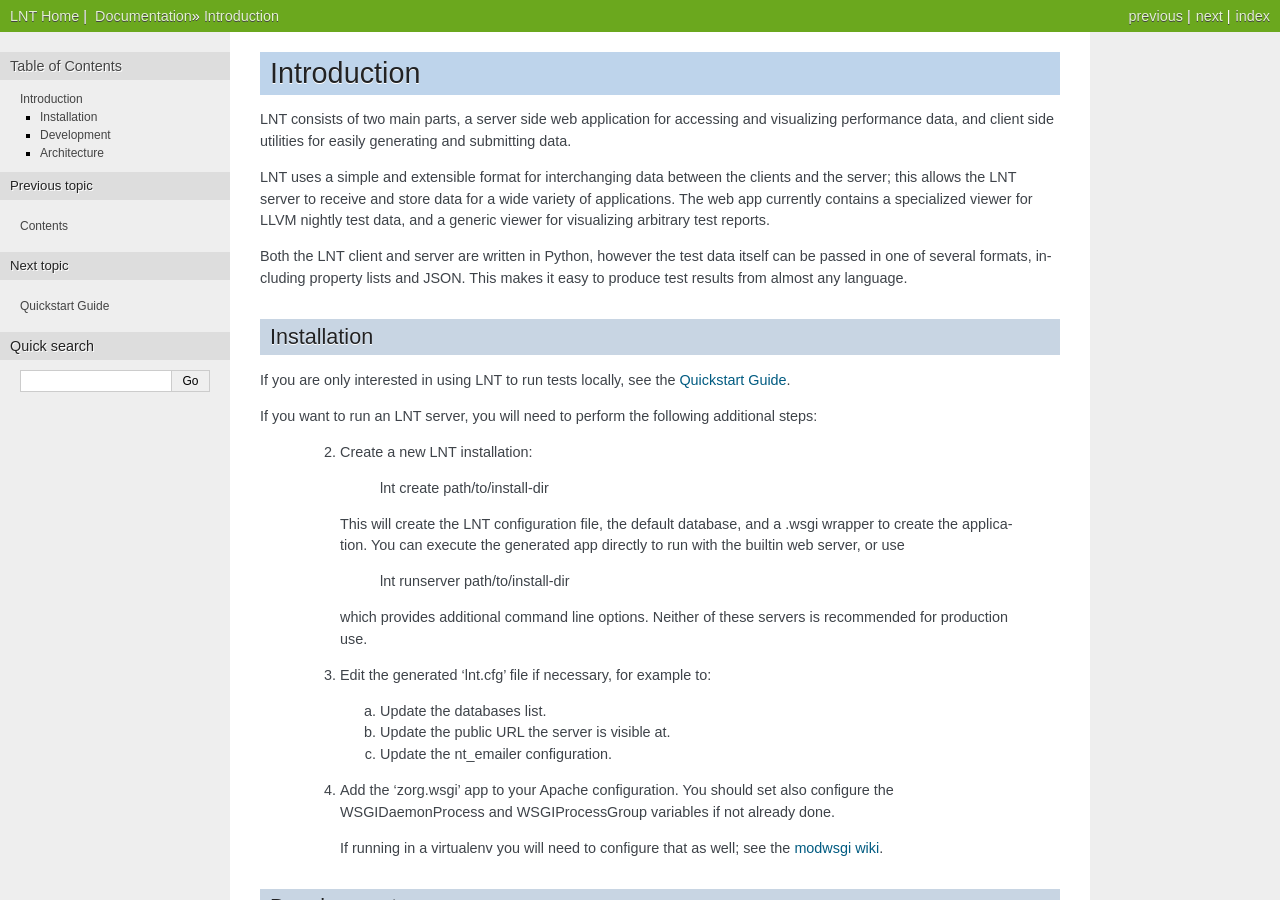
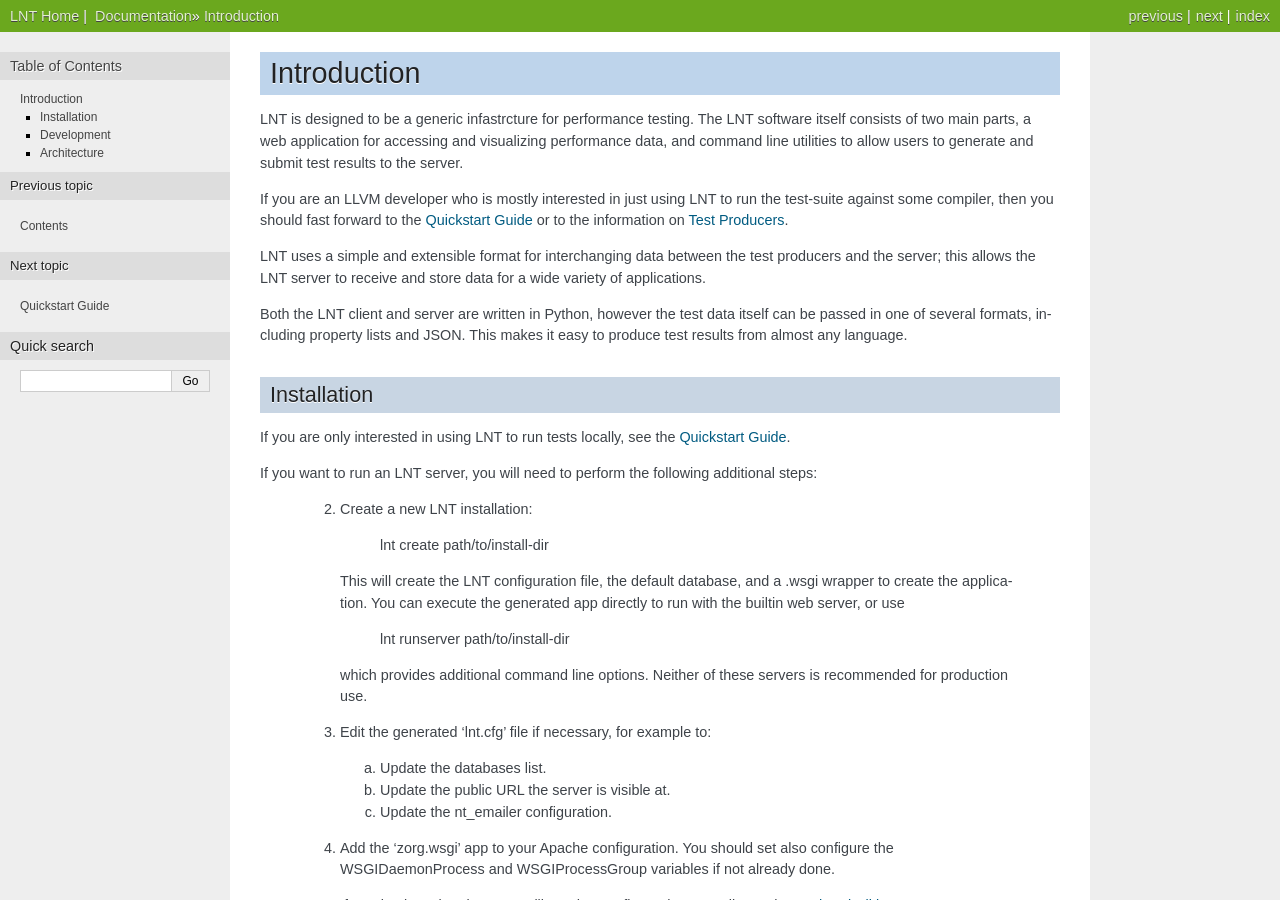
Before and after one commit to llvm-mirror/lnt, a Sphinx documentation site: the page built from docs/intro.rst, in a window 1280 px wide and 900 px high. Built offline with Sphinx 7.4.7, drawn with Linux system fonts in a browser that asks for light colours.

Commit message:
[LNT] docs: Tweak intro a bit.
git-svn-id: https://llvm.org/svn/llvm-project/zorg/trunk/lnt@152828 91177308-0d34-0410-b5e6-96231b3b80d8

```diff
--- a/docs/intro.rst
+++ b/docs/intro.rst
@@ -3,15 +3,18 @@
 Introduction
 ============
 
-LNT consists of two main parts, a server side web application for accessing and
-visualizing performance data, and client side utilities for easily generating
-and submitting data.
+LNT is designed to be a generic infastrcture for performance testing. The LNT
+software itself consists of two main parts, a web application for accessing and
+visualizing performance data, and command line utilities to allow users to
+generate and submit test results to the server.
 
-LNT uses a simple and extensible format for interchanging data between the
-clients and the server; this allows the LNT server to receive and store data for
-a wide variety of applications. The web app currently contains a specialized
-viewer for LLVM nightly test data, and a generic viewer for visualizing
-arbitrary test reports.
+If you are an LLVM developer who is mostly interested in just using LNT to run
+the test-suite against some compiler, then you should fast forward to the
+:ref:`quickstart` or to the information on :ref:`tests`.
+
+LNT uses a simple and extensible format for interchanging data between the test
+producers and the server; this allows the LNT server to receive and store data
+for a wide variety of applications.
 
 Both the LNT client and server are written in Python, however the test data
 itself can be passed in one of several formats, including property lists and
```
